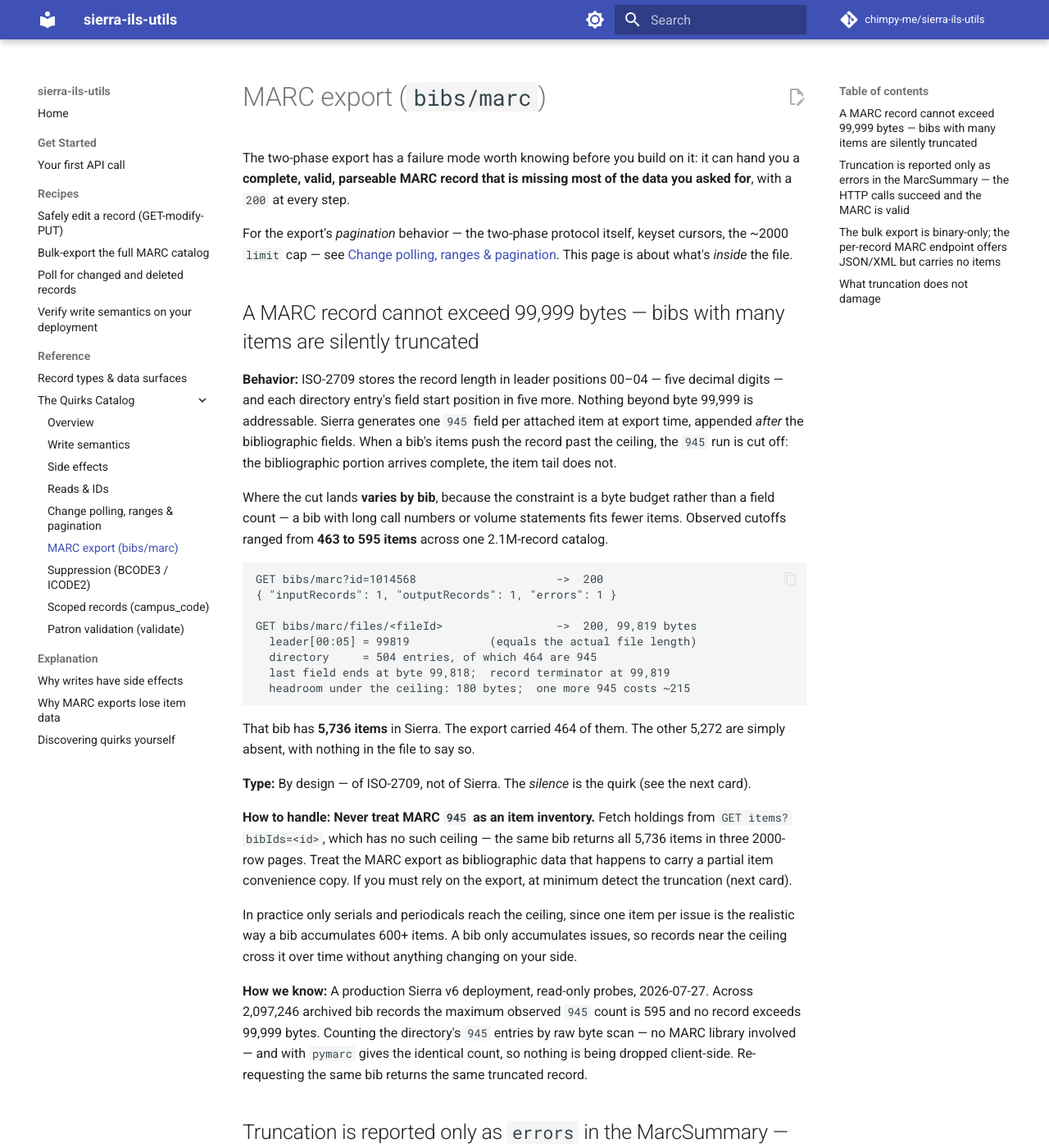
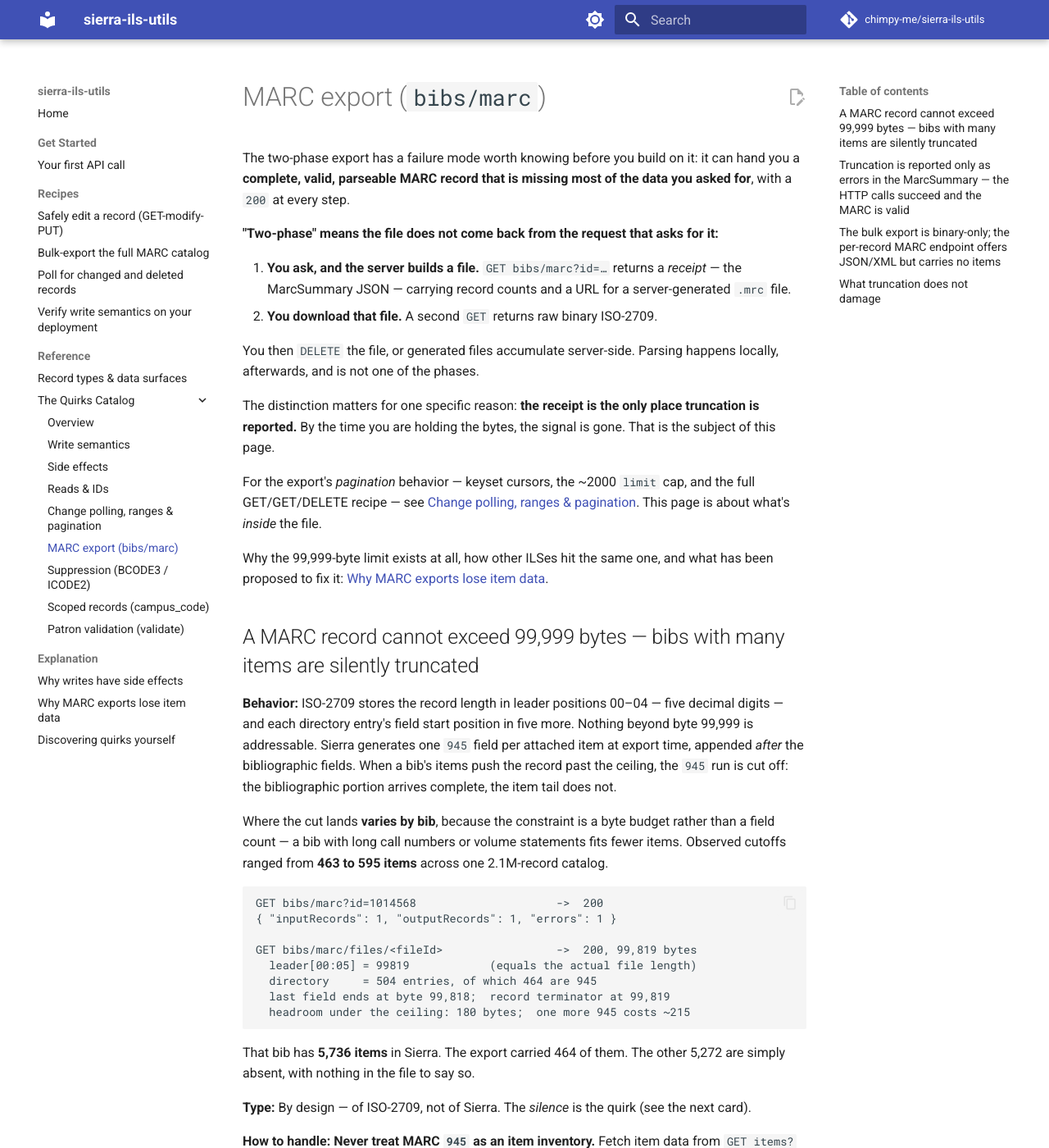
Before and after one commit to chimpy-me/sierra-ils-utils, an MkDocs documentation site: the page built from docs/reference/quirks/marc-export.md, in a window 1280 px wide and 1400 px high. Shown: the whole window at 82% size. Built offline with MkDocs 1.6.1 and Material for MkDocs 9.7.7, drawn with Linux system fonts in a browser that asks for light colours; comment, search, counter and statistics services are not loaded; some of the changed text lies outside the part shown.

Commit message:
docs(quirks): unpack the two-phase export, and say items when we mean items
'Two-phase' was used as a term of art without ever being explained: the
server builds a file and hands back a receipt, you fetch the file, you
delete it. The receipt is the only place truncation is reported, which is
the whole reason the distinction matters.

Five lines across the two MARC-export pages used 'holdings' to mean
items. Sierra has a holdings record type -- serials check-in, 853/866 --
and a page about it is owed, so the loose usage had to go first.

Card 3's causal argument moves to the new Explanation page; every
measurement stays.

````diff
--- a/docs/reference/quirks/marc-export.md
+++ b/docs/reference/quirks/marc-export.md
@@ -4,9 +4,25 @@
 **complete, valid, parseable MARC record that is missing most of the data you asked for**, with a
 `200` at every step.
 
-For the export's *pagination* behavior — the two-phase protocol itself, keyset cursors, the ~2000
-`limit` cap — see [Change polling, ranges & pagination](change-polling.md). This page is about
-what's *inside* the file.
+**"Two-phase" means the file does not come back from the request that asks for it:**
+
+1. **You ask, and the server builds a file.** `GET bibs/marc?id=…` returns a *receipt* — the
+   MarcSummary JSON — carrying record counts and a URL for a server-generated `.mrc` file.
+2. **You download that file.** A second `GET` returns raw binary ISO-2709.
+
+You then `DELETE` the file, or generated files accumulate server-side. Parsing happens locally,
+afterwards, and is not one of the phases.
+
+The distinction matters for one specific reason: **the receipt is the only place truncation is
+reported.** By the time you are holding the bytes, the signal is gone. That is the subject of this
+page.
+
+For the export's *pagination* behavior — keyset cursors, the ~2000 `limit` cap, and the full
+GET/GET/DELETE recipe — see [Change polling, ranges & pagination](change-polling.md). This page is
+about what's *inside* the file.
+
+Why the 99,999-byte limit exists at all, how other ILSes hit the same one, and what has been proposed
+to fix it: [Why MARC exports lose item data](../../explanation/marc-record-size-and-embedded-item-data.md).
 
 ## A MARC record cannot exceed 99,999 bytes — bibs with many items are silently truncated
 
@@ -36,7 +52,7 @@
 
 **Type:** By design — of ISO-2709, not of Sierra. The *silence* is the quirk (see the next card).
 
-**How to handle:** **Never treat MARC `945` as an item inventory.** Fetch holdings from
+**How to handle:** **Never treat MARC `945` as an item inventory.** Fetch item data from
 `GET items?bibIds=<id>`, which has no such ceiling — the same bib returns all 5,736 items in three
 2000-row pages. Treat the MARC export as bibliographic data that happens to carry a partial item
 convenience copy. If you must rely on the export, at minimum detect the truncation (next card).
@@ -78,7 +94,7 @@
 **How to handle:** Read `errors` on **every** batch, not only when the file comes back empty. In a
 batched sweep it is a per-batch count, so a nonzero value tells you the batch contains at least one
 truncated record but not which one — re-request that batch's ids individually to identify them. The
-resulting list is also exactly the worklist for re-fetching those bibs' holdings from
+resulting list is also exactly the worklist for re-fetching those bibs' items from
 `GET items?bibIds=`.
 
 **How we know:** A production Sierra v6 deployment, 2026-07-27. Two bibs independently confirmed truncated
@@ -150,21 +166,20 @@
 ```
 
 Both are ceiling-free and **neither carries `945`** — measured 0 × `945` on a bib with 31 attached
-items. `varFields` likewise has no `907` and no `998`. This is the same split as above and for the
-same reason: `945` is generated by the *export job* from attached items, so it is not part of the bib
-record any JSON surface reads. `marc` and `varFields` are two shapes of the same stored record;
-capturing both is redundant.
+items. `varFields` likewise has no `907` and no `998`. `marc` and `varFields` are two shapes of the
+same stored record; capturing both is redundant.
 
 **So the two capabilities are mutually exclusive across every surface:** the one surface that
 generates `945` cannot escape the byte ceiling, and every surface that escapes the ceiling never had
-`945`.
+`945`. For *why* that split exists and what it would take to close it, see
+[Why MARC exports lose item data](../../explanation/marc-record-size-and-embedded-item-data.md).
 
 **Type:** By design.
 
 **How to handle:** The alternate serializations are **not** a workaround for the byte ceiling —
 there are no items in them to truncate. Pick by what you need: `bibs/{id}/marc` for the catalogued
 bibliographic record in JSON or XML; the bulk export when you want Sierra's generated `907`/`945`/`998`
-alongside it; and **`GET items?bibIds=` whenever you want holdings — it is the only surface of the
+alongside it; and **`GET items?bibIds=` whenever you want item data — it is the only surface of the
 three that returns a complete item set.** Note also that converting a downloaded binary record to
 MARCXML or MARC-in-JSON after the fact recovers nothing: the conversion happens after the fetch and
 inherits whatever the ceiling removed.
@@ -196,4 +211,4 @@
 ```
 
 So a MARC harvest remains sound for cataloging, discovery, and suppression purposes on these records.
-It is unsound only as a source of holdings.
+It is unsound only as a source of item data.
````
Also changed, not shown: docs/how-to/bulk-export-marc.md (+4 -3 lines).
